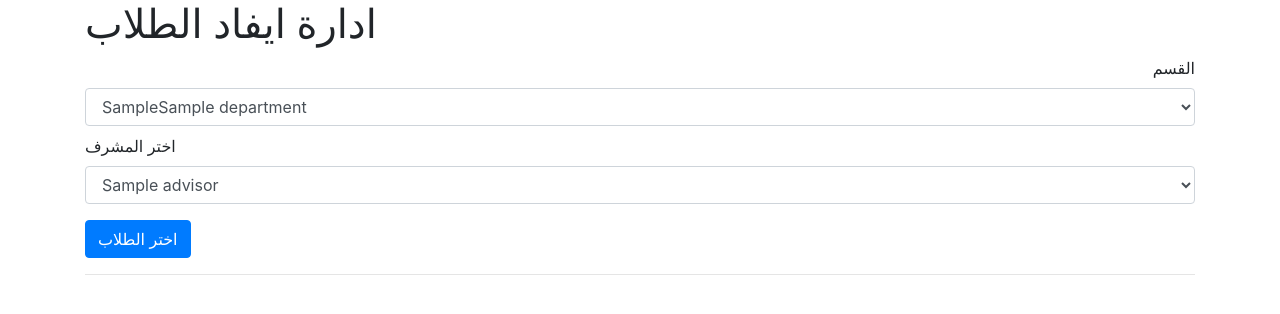
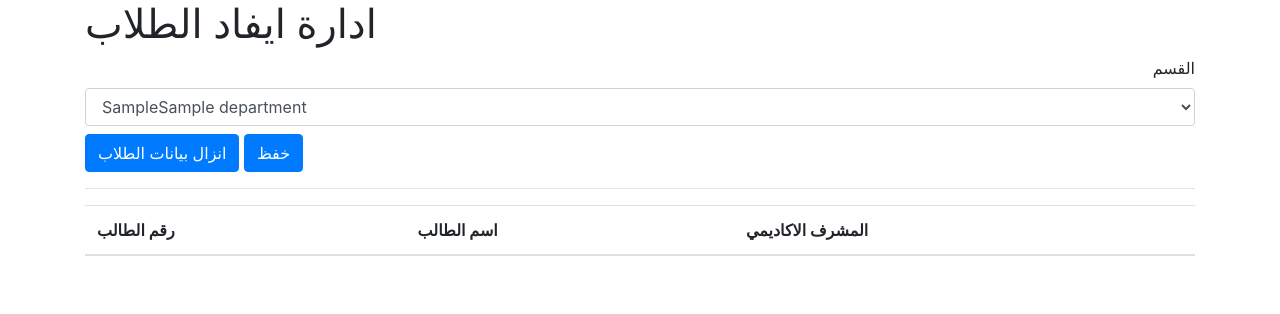
Before and after one commit to Mahmoud-daghbas/Academic_Adviser_helper, a PHP site: page /link_student_with_advisor.php in a window 1280 px wide. Shown: the top 314 px of the page. Run offline with PHP 8.4, Linux system fonts and the light colour scheme; tables that the repository leaves empty or names only in its code hold one stand-in row (values such as "Sample post"); lists and menus that the app fills with data are empty.

Commit message:
تعديل واجهة ربط المرشدين مع الطلاب مع تعديل اسم قاعدة البيانات في config

```diff
--- a/index.php
+++ b/index.php
@@ -17,7 +17,7 @@
 
      $_SESSION["u_type"]=$row["u_type"];
 		   if($row["u_type"]==1)
-		   header('location:home1.html');
+		   header('location:unit_home.php');
 
 				$user_sucess=1;
 			}
--- a/link_student_with_advisor.php
+++ b/link_student_with_advisor.php
@@ -21,22 +21,20 @@
 				<?php  }?>
 			</select>
 	  </div>
-		<div class="form-group">
-			<label for="advisor"> اختر المشرف </label>
-			<select class="form-control"  name="advisor"id="advisor">
 
-			</select>
-		</div>
 		<button type="button" class="btn btn-primary"  id="showModelStudent" >
-			اختر الطلاب
+			انزال بيانات الطلاب
+		</button>
+		<button type="button" class="btn btn-primary"  id="saveStudentsBtn" >
+			خفظ
 		</button>
 		<hr>
 		<table id="selectedStudentsTable" class="table" style="display:none;">
 			<thead>
 				<tr>
-					<th> القسم </th>
-					<th> اسم المرشد الاكاديمي </th>
-					<th> اسم الطلاب </th>
+					<th> رقم الطالب</th>
+					<th> اسم الطالب </th>
+					<th> المشرف الاكاديمي </th>
 				</tr>
 			</thead>
 			<tbody>
@@ -45,30 +43,7 @@
 		</table>
 	</div>
 	<!-- Students Modal -->
-	<div class="modal fade" id="studentsModal" tabindex="-1" role="dialog" aria-labelledby="studentsModalLabel" aria-hidden="true">
-		<div class="modal-dialog" role="document">
-			<div class="modal-content">
-				<div class="modal-header">
-					<h5 class="modal-title" id="studentsModalLabel"> اختر الطلاب </h5>
-					<button type="button" class="close" data-dismiss="modal" aria-label="Close">
-						<span aria-hidden="true">&times;</span>
-					</button>
-				</div>
-				<div class="modal-body">
-					<table id="studentsTable" class="table">
 
-						<tbody>
-
-						</tbody>
-					</table>
-				</div>
-				<div class="modal-footer">
-					<button type="button" class="btn btn-secondary" data-dismiss="modal"> الغاء </button>
-					<button type="button" class="btn btn-primary" id="saveStudentsBtn"> حفظ </button>
-				</div>
-			</div>
-		</div>
-	</div>
 	<!-- Include jQuery -->
 	<script src="js/js/jquery-3.6.4.min.js"></script>
 
@@ -81,56 +56,58 @@
 
 		 }
 	</script>
-
 	<script>
 		$(document).ready(function() {
-			updateStates();
+
+			$('#selectedStudentsTable').show();
 			// Save selected students and display them in a table
             $('#saveStudentsBtn').click(function() {
 // Get selected program and advisor
-var Id_Dept = $('#Id_Dept').val();
-var advisor = $('#advisor').val();
-var Dept_name = $('#Id_Dept option:selected').text();
-var advisor_name = $('#advisor option:selected').text();
+
 // Get selected students and their names
-var selectedStudents = [];
+var selectedadvisor = [];
 var selecteStudentsname=[];
-$('.studentCheckbox:checked').each(function() {
-selectedStudents.push($(this).val());
-selecteStudentsname.push($(this).closest('tr').find('td:first-child').text());
+$('#selectedStudentsTable tbody tr').each(function() {
+    // Get the selected value of the select element in the gender column
+   //
+
+	selectedadvisor.push($(this).find('td:eq(2) select').val());
+selecteStudentsname.push($(this).closest('tr').find('td:nth-child(1)').text());
+
 //selectedStudents.add($(this).closest('tr').find('td:first-child').text());
 });
 // Create table rows for selected students
 var rows = '';
 var insert='';
-for (var i = 0; i < selectedStudents.length; i++) {
-rows += '<tr>';
-rows += '<td value="'+Id_Dept+'">' + Dept_name + '</td>';
-rows += '<td value="'+advisor+'">' + advisor_name + '</td>';
-rows += '<td value="'+selectedStudents[i]+'">' +selecteStudentsname[i]+ '</td>';
+var j=0;
+for (var i = 0; i < selectedadvisor.length; i++) {
 
-rows += '</tr>';
+if(selectedadvisor[i]!=" ")
+{
 
-if(i!=0)
+	if(j!=0)
 insert+=',';
-insert+='(NULL,"'+selectedStudents[i]+'","'+advisor+'",sysdate(),"'+1+'")';
+insert+='("'+selecteStudentsname[i]+'","'+selectedadvisor[i]+'",sysdate(),"'+1+'")';
+j++;
 }
+}
+
 
 // Add table rows to the selected students table
 
 
 					$.ajax({
-						url:'date_link/ajax_function.php',
+						url:'data_link/ajax_function.php',
 						type:'POST',
 						data:{add_data_link:true,data:insert},
 						success:function(data){
-
+					alert("تمت عملية الاضافة بنجاح");
 						}});
 
-						$('#selectedStudentsTable tbody').html(rows);
+
 
 // Show the selected students table
-$('#selectedStudentsTable').show();
+
 // Hide the students modal
 $('#studentsModal').modal('hide');
 });
@@ -148,20 +125,25 @@
 						dataType:'json',
 						success:function(data)
 						{
-							$("#studentsTable tbody").html('');
+
+
 							var tr='';
-
+							$("#selectedStudentsTable tbody").html('');
 							$.each(data,function(i,item){
 
-								$("#studentsTable tbody").append('<tr><td><center> '+item.Name_Student+'</center></td><td><input type="checkbox" class="studentCheckbox" name="student" value="'+item.Id_Student+'"></td></tr>');
+								updateStates(item.Id_Advisor,function(html){
+								$("#selectedStudentsTable tbody").append('<tr><td>'+item.Id_Student+'</td><td><center> '+item.Name_Student+'</center></td><td><select class="form-control"  name="advisor"id="advisor">'+html+'</select></td></tr>');
+
 							});
+
+									});
 
 
 						}
 
 
 	});
-	$('#studentsModal').modal('show');
+
 });
 $("#Id_Dept").change(function(){
 updateStates()
@@ -169,8 +151,9 @@
 
 
 });
-function updateStates() {
+function updateStates(Id_advisor,callback) {
 	var Id_Dept=$("#Id_Dept").val();
+	var vhtml='';
 
 $.ajax({
 
@@ -180,17 +163,30 @@
 					dataType:'json',
 					success:function(data)
 					{
+						var vhtml='';
 						var option='';
+					vhtml+='<option value=" " class="advisor"></option>';
+						$.each(data,function(i,item){
+							var check_selected='';
 
-						$.each(data,function(i,item){
-							option+=' <option value="'+item.Id_Advisor+'">'+item.Name_Advisor+'</option>';
+
+							if(Id_advisor==item.Id_Advisor)
+							{
+								check_selected='selected';
+							}
+							else{check_selected=' ';}
+							vhtml+=' <option value="'+item.Id_Advisor+'" '+check_selected+' class="advisor">'+item.Name_Advisor+'</option>';
 
 						});
-						$("#advisor").html(option);
+
+			callback(vhtml);
 
 					}
 
+
 });
+
+
 }
 </script>
 
--- a/login/config.php
+++ b/login/config.php
@@ -1,5 +1,5 @@
 <?php
 
-$conn = mysqli_connect('localhost','root','','academic_advising_db');
+$conn = mysqli_connect('localhost','root','','academic_advisor_helper');
 
 ?>
--- a/students/opertion_student.php
+++ b/students/opertion_student.php
@@ -107,7 +107,7 @@
 function select_student_in_dept_assigment($Id_Dept)
 {
   global $conn;
-   $students =$conn->query("SELECT `Id_Student`, `Name_Student` FROM `table_students` WHERE Id_Dept='$Id_Dept'");
+   $students =$conn->query("SELECT  DISTINCT s.`Id_Student`, `Name_Student`,l.Id_Advisor FROM `table_students` s LEFT join table_links l on l.Id_Student=s.Id_Student  WHERE Id_Dept='$Id_Dept' order by Id_Student asc");
 $data=array();
    while($row=$students->fetch_assoc()){
 $data[]=$row;
```
Also changed, not shown: data_link/opertion_data_link.php (added, +18 -0 lines), date_link/opertion_data_link.php (deleted, +0 -17 lines), abubakr.txt (added), data_link/ajax_function.php (renamed from date_link/ajax_function.php).
